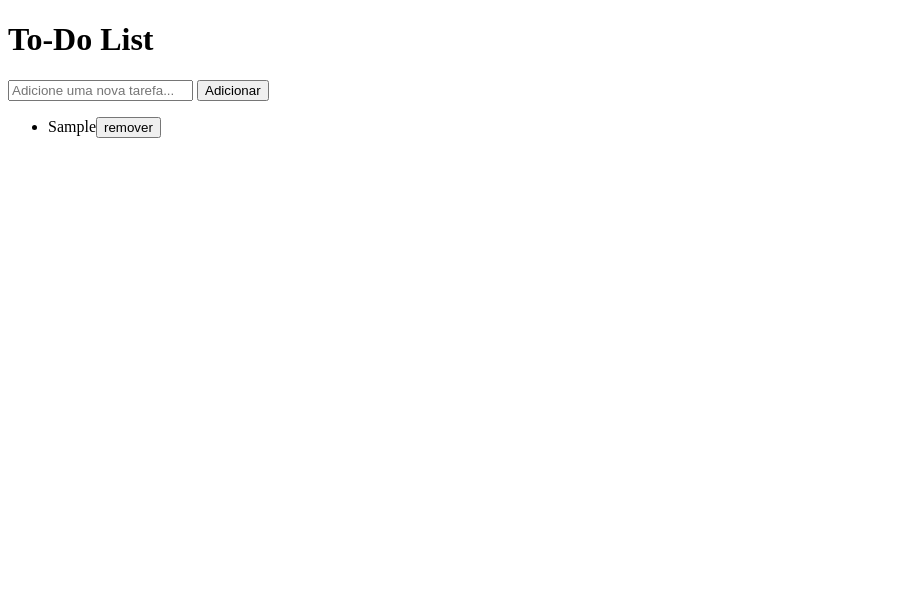
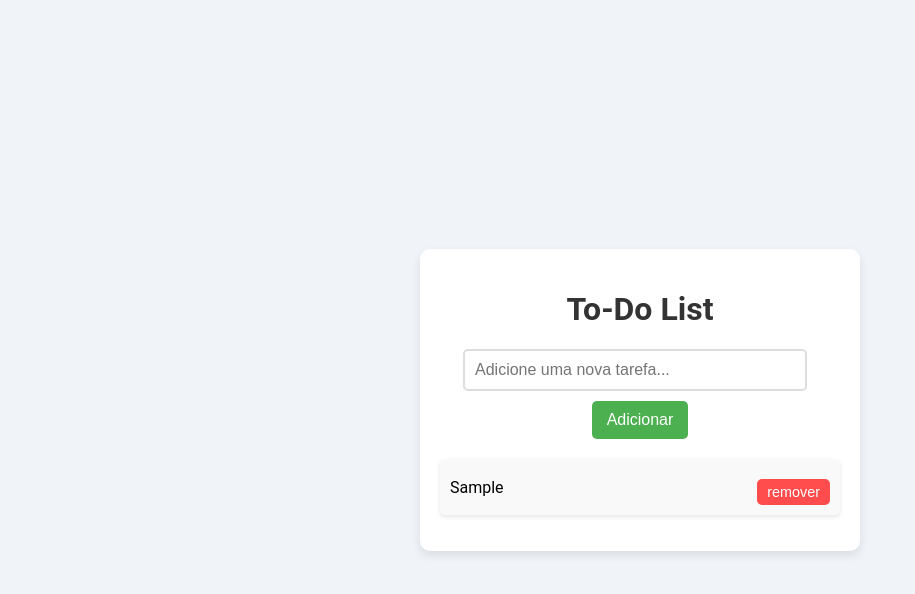
Before and after one commit to Luan094893/To-Do-list, a plain HTML site: page index.html in a window 1280 px wide. Both pictures are taken after typing "Sample" into the empty fields and a click on the button "Adicionar". Shown: the whole page, without its empty margins (0-915 px from the left). Drawn offline with Linux system fonts and the light colour scheme.

Commit message:
Adicionei o CSS ao to-do list

```diff
--- a/index.html
+++ b/index.html
@@ -5,7 +5,7 @@
         <meta charset="UTF-8">
         <meta name="viewport" content="width=device-width, initial-scale=1.0">
         <title>To-Do List</title>
-        <link rel="stylesheet" href="styles.css">
+        <link rel="stylesheet" href="todolist.css">
     </head>
 
     <body>
--- /dev/null
+++ b/todolist.css
@@ -0,0 +1,81 @@
+body {
+    font-family: 'Roboto', sans-serif;
+    background: #f0f4f8;
+    margin: 0;
+    padding: 0;
+    display: flex;
+    justify-content: center;
+    align-items: center;
+    height: 100vh;
+}
+
+.container {
+    background-color: #fff;
+    padding: 20px;
+    border-radius: 10px;
+    box-shadow: 0 4px 10px rgba(0, 0, 0, 0.1);
+    width: 100%;
+    max-width: 400px;
+    text-align: center;
+}
+
+h1 {
+    font-size: 2em;
+    color: #333;
+}
+
+input[type="text"] {
+    width: 80%;
+    padding: 10px;
+    border: 2px solid #ddd;
+    border-radius: 5px;
+    margin-right: 10px;
+    font-size: 1em;
+}
+
+button {
+    padding: 10px 15px;
+    margin: 10px 0 0 0;
+    border: none;
+    background-color: #4CAF50;
+    color: white;
+    font-size: 1em;
+    border-radius: 5px;
+    cursor: pointer;
+    transition: background-color 0.3s ease;
+}
+
+button:hover {
+    background-color: #45a049;
+}
+
+ul {
+    list-style: none;
+    padding: 0;
+    margin-top: 20px;
+}
+
+li {
+    background-color: #f9f9f9;
+    padding: 10px;
+    margin-bottom: 10px;
+    display: flex;
+    justify-content: space-between;
+    align-items: center;
+    border-radius: 5px;
+    box-shadow: 0 2px 5px rgba(0, 0, 0, 0.1);
+}
+
+li button {
+    background-color: #ff4d4d;
+    padding: 5px 10px;
+    border-radius: 5px;
+    border: none;
+    color: white;
+    cursor: pointer;
+    font-size: 0.9em;
+}
+
+li button:hover {
+    background-color: #e60000;
+}
```
